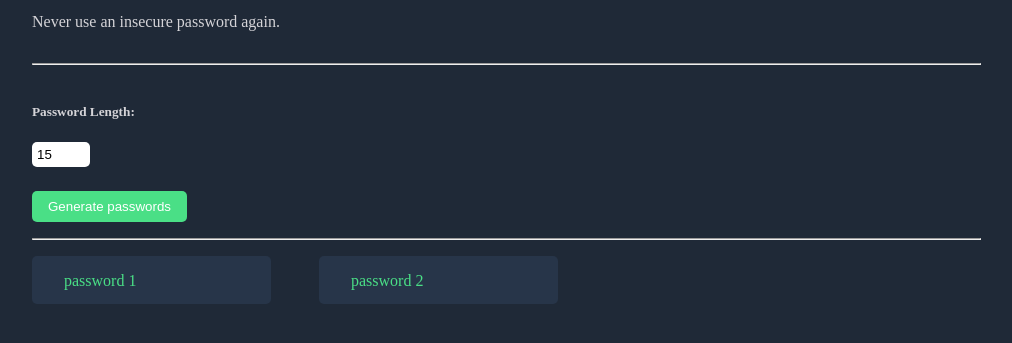
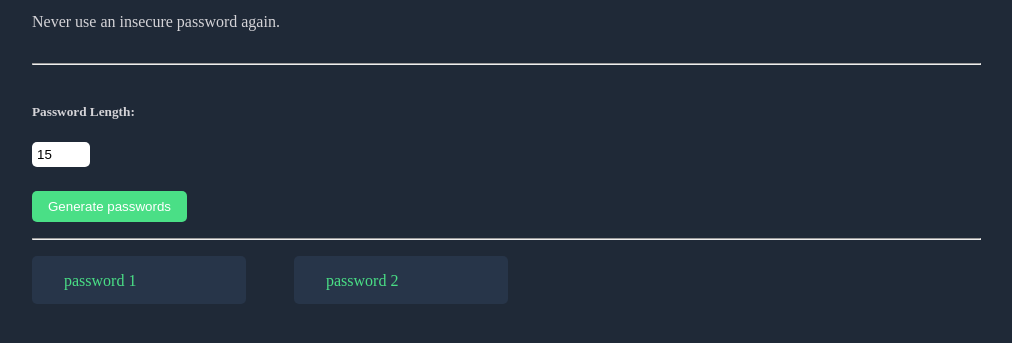
Before and after one commit to arslonga83/password-generator, a plain HTML site: page index.html in a window 1280 px wide. Shown: the part 109-452 px from the top of the page, without its empty margins (16-1028 px from the left). Drawn offline with Linux system fonts and the light colour scheme.

Commit message:
tidy up and add to readme

```diff
--- a/styles.css
+++ b/styles.css
@@ -50,7 +50,7 @@ hr {
   border-radius: 5px;
   background: #273549;
   color: #4ADF86;
-  width: 175px;
+  width: 150px;
   height: 1rem;
 }
 
```
Also changed, not shown: index.html (+1 -2 lines), 1 other file.
